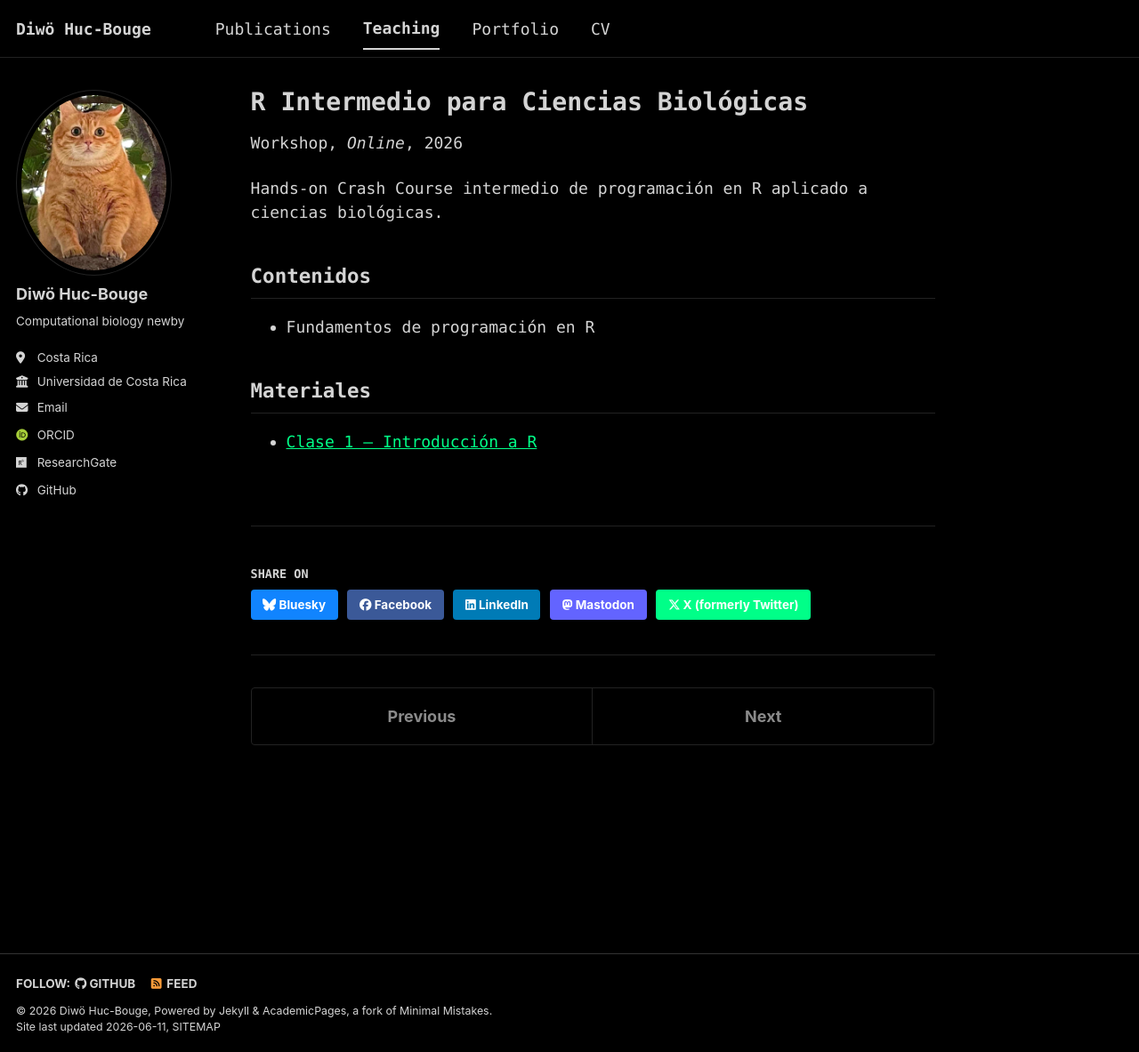
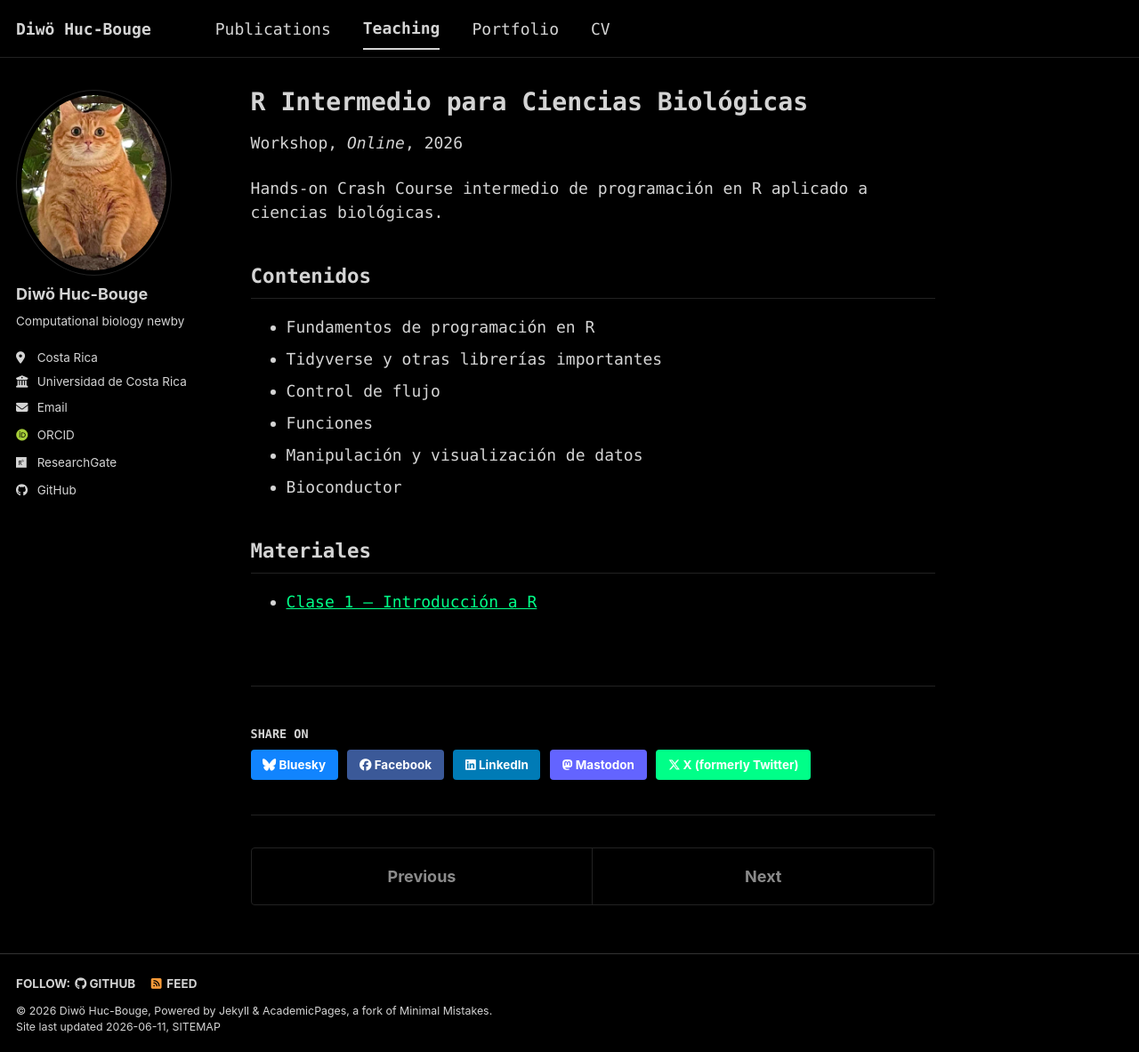
Before and after one commit to DiwoHuc/DiwoHuc.github.io, a Jekyll site: the page built from _teaching/R_intermedio.md, in a window 1280 px wide and 1183 px high. Shown: the whole window at 89% size. Built offline with Jekyll 4.4.1, drawn with Linux system fonts in a browser that asks for light colours; some web fonts are replaced; a script bundle is joined from its source files by our own code; library files that are not in the unit come from our copies.

Commit message:
Add topics to R intermediate course outline

```diff
--- a/_teaching/2015-spring-teaching-2.md
+++ b/_teaching/R_intermedio.md
@@ -13,6 +13,11 @@ Hands-on Crash Course intermedio de programación en R aplicado a ciencias biol
 ## Contenidos
 
 - Fundamentos de programación en R
+- Tidyverse y otras librerías importantes
+- Control de flujo
+- Funciones
+- Manipulación y visualización de datos
+- Bioconductor
 
 ## Materiales
 
```
